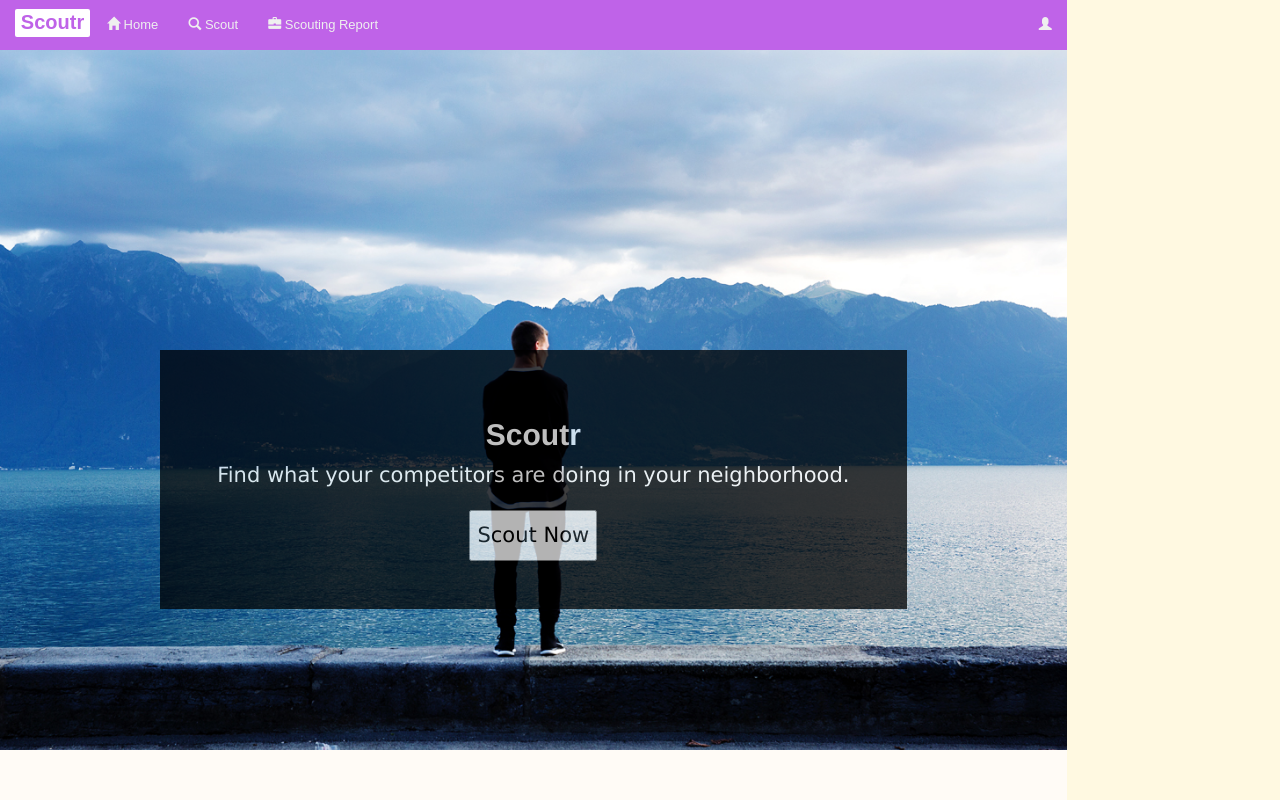
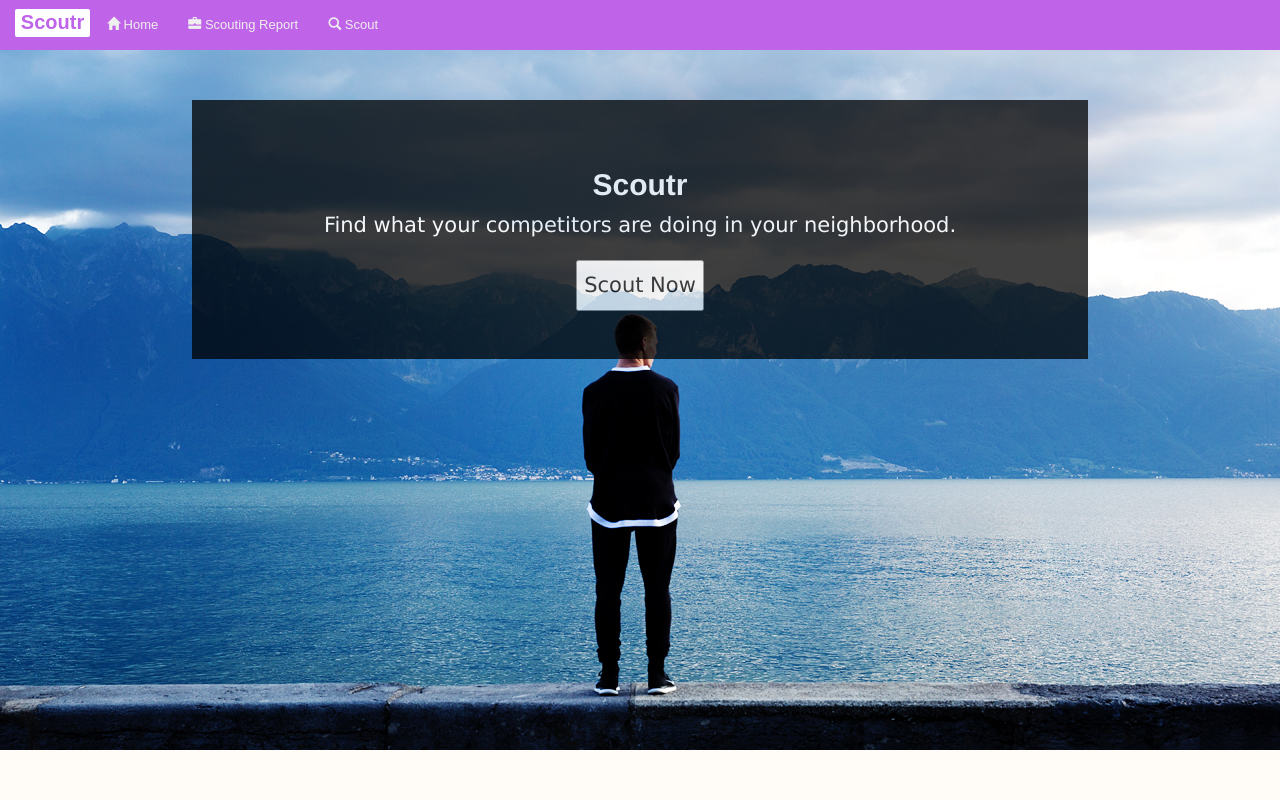
Before and after one commit to neostoic/Scoutr, a Flask app: page / in a window 1280 px wide. Run offline with Flask 2, Linux system fonts and the light colour scheme; some libraries are stand-ins or nearby versions.

Commit message:
FIX: fix template and splash layouts

```diff
--- a/templates/base.html
+++ b/templates/base.html
@@ -22,7 +22,7 @@
             {% endblock %}
 
             <!-- main right col -->
-            <div class="column col-sm-10 col-xs-11" id="main">
+            <div class="column col-sm-12 col-xs-12" id="main">
 
                 <!-- top nav -->
               	<div class="navbar navbar-blue navbar-static-top">
@@ -48,16 +48,9 @@
                       <li>
                         <a href="/"><i class="glyphicon glyphicon-home"></i> Home</a>
                       </li>
+                      <li><a href="{{ url_for('dashboard') }}"><i class="glyphicon glyphicon-briefcase"></i> Scouting Report</a></li>
                       <li>
                         <a href="#postModal" role="button" data-toggle="modal"><i class="glyphicon glyphicon-search"></i> Scout</a>
-                      </li>
-                      <li><a href="{{ url_for('dashboard') }}"><i class="glyphicon glyphicon-briefcase"></i> Scouting Report</a></li>
-                    </ul>
-                    <ul class="nav navbar-nav navbar-right">
-                      <li class="dropdown">
-                        <a href="#" class="dropdown-toggle" data-toggle="dropdown"><i class="glyphicon glyphicon-user"></i></a>
-                        <ul class="dropdown-menu">
-                        </ul>
                       </li>
                     </ul>
                   	</nav>
--- a/templates/splash.html
+++ b/templates/splash.html
@@ -8,10 +8,11 @@
       }
 
       #section1 .jumbotron {
-        margin-left:auto;
+        margin-left: auto;
         margin-right:auto;
         width:70%;
-        margin-top: 250px;
+        margin-top: auto;
+        margin-bottom: auto;
         background-color: black;
         text-align: center;
         box-shadow: 0px 3px 7px rgba(0, 0, 0, 0.2) inset, 0px -3px 7px rgba(0, 0, 0, 0.2) inset;
```
